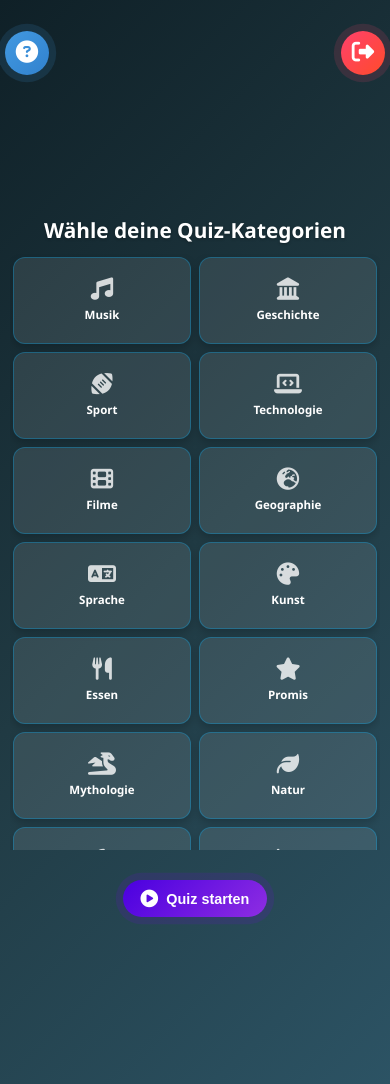
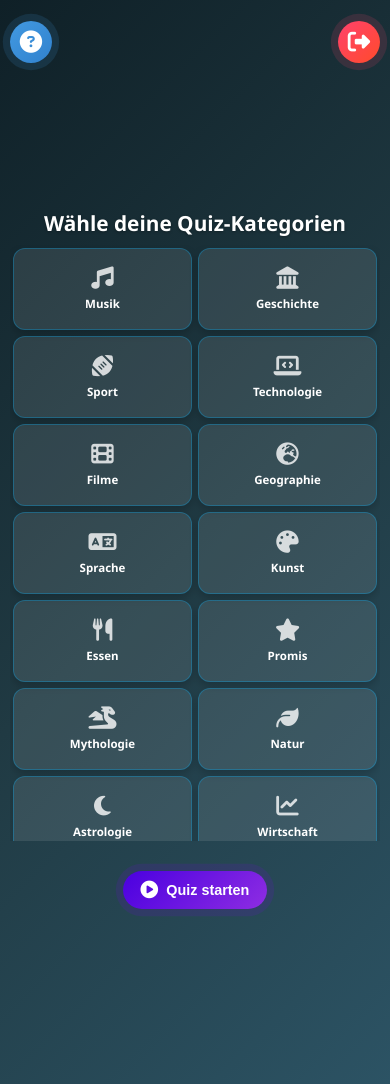
Before and after one commit to CodewithMax05/Quiz, a Flask app: page /homepage in a window 390 px wide. Run offline with Flask 3, Linux system fonts and the light colour scheme; the visitor is signed in with stand-in values (Sample User, id 1).

```diff
--- a/static/css/styles_homepage.css
+++ b/static/css/styles_homepage.css
@@ -67,18 +67,18 @@ body::before {
 .container {
     width: 100%;
     max-width: 900px;
-    padding: 60px 15px 30px; /* Mehr Platz unten für den Button */
+    padding: 50px 15px 30px; /* Reduziertes oberes Padding */
     text-align: center;
     display: flex;
     flex-direction: column;
     align-items: center;
     justify-content: center;
     position: relative;
-    min-height: calc(100vh - 120px); /* Mindesthöhe für bessere Platzierung */
+    min-height: calc(100vh - 100px); /* Mindesthöhe angepasst */
 }
 
 .headline {
-    margin-bottom: 20px;
+    margin-bottom: 15px; /* Reduzierter Abstand */
     font-size: 1.8rem;
     color: white;
     text-shadow: 0 1px 3px rgba(0,0,0,0.3);
@@ -230,8 +230,8 @@ body::before {
     display: flex;
     align-items: center;
     justify-content: center;
-    width: 55px;
-    height: 55px;
+    width: 50px;
+    height: 50px;
     border-radius: 50%;
     background: linear-gradient(135deg, #ff416c, #ff4b2b);
     color: #fff;
@@ -241,13 +241,13 @@ body::before {
     box-shadow: 0 3px 8px rgba(255, 65, 108, 0.4);
     animation: pulse-red 2s infinite;
     position: absolute;
-    top: 15px;
-    right: 30px;
+    top: 12px;
+    right: 25px;
     z-index: 20;
 }
 
 .logout-button i {
-    font-size: 1.8rem;
+    font-size: 1.7rem;
     color: white;
 }
 
@@ -283,8 +283,8 @@ body::before {
     display: flex;
     align-items: center;
     justify-content: center;
-    width: 55px;
-    height: 55px;
+    width: 50px;
+    height: 50px;
     border-radius: 50%;
     background: linear-gradient(135deg, #4299e1, #3182ce);
     color: white;
@@ -292,14 +292,14 @@ body::before {
     transition: all 0.3s ease;
     box-shadow: 0 3px 8px rgba(66, 153, 225, 0.4);
     position: absolute;
-    top: 15px;
-    left: 30px;
+    top: 12px;
+    left: 25px;
     z-index: 20;
     animation: pulse-blue 2s infinite;
 }
 
 .info-button i {
-    font-size: 1.8rem;
+    font-size: 1.7rem;
 }
 
 .info-button:hover {
@@ -418,21 +418,21 @@ body::before {
     }
 
     .logout-button, .info-button {
-        width: 50px;
-        height: 50px;
-        top: 12px;
+        width: 48px;
+        height: 48px;
+        top: 10px;
     }
 
     .logout-button {
-        right: 25px;
+        right: 20px;
     }
 
     .info-button {
-        left: 25px;
+        left: 20px;
     }
 
     .logout-button i, .info-button i {
-        font-size: 1.7rem;
+        font-size: 1.6rem;
     }
 
     .error-message, .info-message {
@@ -442,12 +442,12 @@ body::before {
 
 @media (max-width: 1024px) {
     .container {
-        min-height: calc(100vh - 100px);
-        padding-bottom: 20px;
+        min-height: calc(100vh - 90px);
+        padding: 40px 15px 20px;
     }
 
     .category-grid {
-        margin-bottom: 25px;
+        margin-bottom: 20px;
     }
 
     .start-button {
@@ -464,19 +464,19 @@ body::before {
 
 @media (max-width: 768px) {
     .container {
-        padding-top: 50px;
-        padding-bottom: 15px;
+        padding: 35px 15px 15px;
+        min-height: calc(100vh - 80px);
     }
 
     .headline {
         font-size: 1.5rem;
-        margin-bottom: 15px;
+        margin-bottom: 12px;
     }
 
     .logout-button, .info-button {
-        width: 46px;
-        height: 46px;
-        top: 10px;
+        width: 44px;
+        height: 44px;
+        top: 8px;
     }
 
     .logout-button {
@@ -541,24 +541,38 @@ body::before {
     }
 
     .container {
-        padding-top: 45px;
-        padding-bottom: 10px;
+        padding: 30px 10px 10px;
+        min-height: calc(100vh - 70px);
     }
 
     .headline {
         font-size: 1.3rem;
-        margin-bottom: 10px;
+        margin-bottom: 8px;
+    }
+
+    .logout-button, .info-button {
+        width: 42px;
+        height: 42px;
+        top: 6px;
+    }
+
+    .logout-button {
+        right: 10px;
+    }
+
+    .info-button {
+        left: 10px;
     }
 
     .category-grid {
         grid-template-columns: repeat(2, 1fr);
-        gap: 8px;
+        gap: 6px;
         max-height: 55vh;
         margin-bottom: 15px;
     }
 
     .category-card {
-        height: 85px;
+        height: 80px;
     }
 
     .category-card i {
@@ -583,20 +597,6 @@ body::before {
         font-size: 1.1rem;
     }
 
-    .logout-button, .info-button {
-        width: 44px;
-        height: 44px;
-        top: 8px;
-    }
-
-    .logout-button {
-        right: 10px;
-    }
-
-    .info-button {
-        left: 10px;
-    }
-
     .logout-button i, .info-button i {
         font-size: 1.4rem;
     }
```
Also changed, not shown: other parts of static/css/styles_homepage.css (+27 -53 lines).
